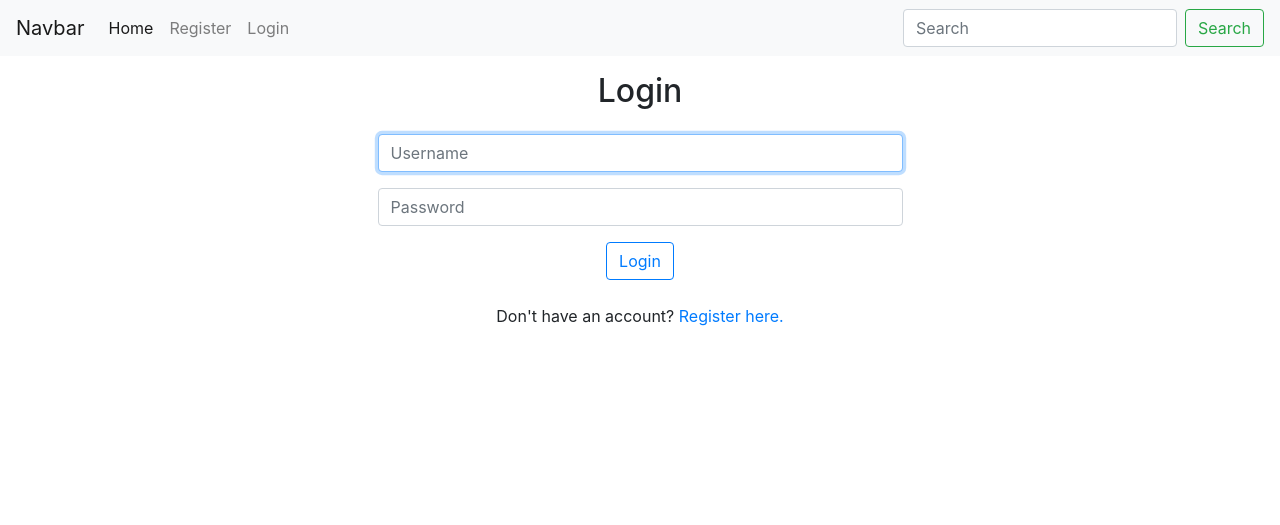
After one commit to dhita-irma/travora, a Django app: page /login/ in a window 1280 px wide. The commit adds this page. Shown: the top 525 px of the page. Run offline with Django 3.2, Linux system fonts and the light colour scheme; some libraries are stand-ins or nearby versions.

Commit message:
Create Login and Logout

```diff
--- /dev/null
+++ b/forum/templates/forum/login.html
@@ -0,0 +1,33 @@
+{% extends "forum/layout.html" %}
+
+{% block main %}
+
+    <div class="container-fluid main bg-white" style="padding-bottom: 700px;">
+        <div class="row">
+            <div class="col-md-6 offset-md-3 mt-3">
+                <h2 class="text-center mb-4">Login</h2>
+                {% if message %}
+                    <div>{{ message }}</div>
+                {% endif %}
+
+                <form action="{% url 'login' %}" method="post">
+                    {% csrf_token %}
+                    <div class="form-group">
+                        <input autofocus class="form-control" type="text" name="username" placeholder="Username">
+                    </div>
+                    <div class="form-group">
+                        <input class="form-control" type="password" name="password" placeholder="Password">
+                    </div>
+                    <div class="text-center">
+                        <input class="btn btn-outline-primary" type="submit" value="Login">
+                    </div>
+                </form>
+                <br>
+                <div class="text-center">
+                    Don't have an account? <a href="{% url 'register' %}">Register here.</a>
+                </div>
+            </div>
+        </div>
+    </div>
+
+{% endblock %}
--- a/forum/templates/forum/navbar.html
+++ b/forum/templates/forum/navbar.html
@@ -13,14 +13,18 @@
 
             {% if user.is_authenticated %}
             <li class="nav-item">
-                <a class="nav-link" href="#">Logout</a>
+                <a class="nav-link" href="{% url 'logout' %}">Logout</a>
             </li>
+            <li class="nav-item">
+                <a class="nav-link" href="#">{{ user.username }}</a>
+            </li>
+
             {% else %}
             <li class="nav-item">
                 <a class="nav-link" href="{% url 'register' %}">Register</a>
             </li>
             <li class="nav-item">
-                <a class="nav-link" href="#">Login</a>
+                <a class="nav-link" href="{% url 'login' %}">Login</a>
             </li>
             {% endif %}
 
--- a/travora/urls.py
+++ b/travora/urls.py
@@ -20,5 +20,9 @@ from users import views as user_views
 urlpatterns = [
     path('admin/', admin.site.urls),
     path('register/', user_views.register, name='register'),
+    path('login/', user_views.login_view, name='login'),
+    path('logout/', user_views.logout_view, name='logout'),
+
+
     path('', include('forum.urls')),
 ]
--- a/users/views.py
+++ b/users/views.py
@@ -1,5 +1,6 @@
+from django.contrib.auth import authenticate, login, logout
+from django.contrib import messages
 from django.shortcuts import render, redirect
-from django.contrib import messages
 from django.urls import reverse
 
 from .forms import UserRegisterForm
@@ -19,3 +20,28 @@ def register(request):
         # Create an instance of an empty form
         form = UserRegisterForm()
     return render(request, 'users/register.html', {'form': form})
+
+
+def login_view(request):
+    if request.method == "POST":
+
+        # Attempt to sign user in
+        username = request.POST["username"]
+        password = request.POST["password"]
+        user = authenticate(request, username=username, password=password)
+
+        # Check if authentication successful
+        if user is not None:
+            login(request, user)
+            return redirect(reverse("index"))
+        else:
+            return render(request, "forum/login.html", {
+                "message": "Invalid username and/or password."
+            })
+    else:
+        return render(request, "forum/login.html")
+
+
+def logout_view(request):
+    logout(request)
+    return redirect(reverse("index"))
```
